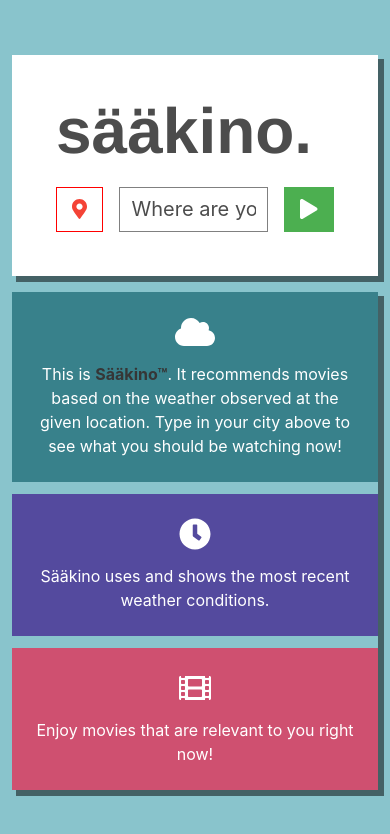
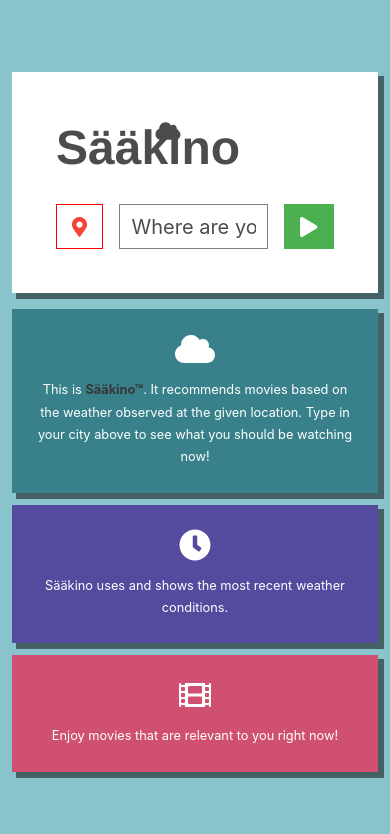
Before and after one commit to DoTheBarrelRoll/react-proju, a React (Create React App) app: page / in a window 390 px wide. Shown: the top 834 px of the page. Built offline with nearby package versions, Linux system fonts and the light colour scheme.

Commit message:
Small UI fixes primarily for mobile

```diff
--- a/src/SearchBar.js
+++ b/src/SearchBar.js
@@ -16,7 +16,7 @@
             buttonStyling: 'button is-medium locateButton solidwhite',
             geoData: null,
             searchString: null,
-            divIdMain: 'container centered column is-half',
+            divIdSearch: 'container centered column is-half',
             divIdHeader: 'is-padded gradientTitle',
             divIdCenterBox: 'centerBox solidwhite has-shadow',
             divIdInfoBox: 'tile',
@@ -75,12 +75,14 @@
 
     changeStyle = () => {
         this.setState({
-            divIdMain: "container centered column is-half fade-out",
+            divIdSearch: "container centered column is-half fade-out",
             divIdInfoBox: "solidwhite fade-out",
-            divIdHeader: "fade-out is-hidden"
+            divIdHeader: "is-padded gradientTitle fade-out"
         })
         this.sleep(500)
-            .then(() => this.setState({ divIdCenterBox: "hero solidwhite fade-in has-shadow-small", divIdMain: "fade-in" })
+            .then(() => this.setState({
+                divIdHeader: "is-hidden",
+                divIdCenterBox: "hero solidwhite fade-in has-shadow-small", divIdSearch: "fade-in" })
             )
     }
 
@@ -89,7 +91,7 @@
     }
 
     checkPosition = () => {
-        if (this.state.divIdMain === "fade-in") {
+        if (this.state.divIdSearch === "fade-in") {
         } else {
             this.changeStyle()
         }
@@ -119,14 +121,12 @@
                 {/* Error bar ends here */}
 
                 {/* Full-page div to (initially) center the searchbox on the page */}
-                <div className={this.state.divIdMain} id="Main">
-
+                <div className={this.state.divIdSearch} id="Main">
                     <div>
-
                         {/* Searchbox content: location, input, button */}
                         <div className={this.state.divIdCenterBox} id="CenterBox">
 
-                            <h1 className={this.state.divIdHeader}> sääkino.</h1>
+                            <h1 className={this.state.divIdHeader}> Sääkino<i className="fa fa-cloud" style={{marginLeft: -102, marginTop: 5, height: 20}}></i></h1>
 
                             {/* This is to make the items within the CenterBox on the same level and keep the block together*/}
                             <div className={this.state.divIdCenterToNav}>
@@ -154,26 +154,26 @@
 
                         {/* This is the info box below the input div */}
                         <div className={this.state.divIdInfoBox} id="InfoBox">
-                                <div className="level tile is-12 has-shadow">
+                                <div className="level tile is-12">
 
-                                    <div className="level-item cyan padded-top has-text-centered tile is-5 is-padded">
+                                    <div className="level-item cyan has-shadow padded-top has-text-centered tile is-6 is-padded">
                                         <div>
                                             <i className="fa fa-cloud fa-2x"></i>
-                                            <p className="has-margin">This is <strong>Sääkino™</strong>. It recommends movies based on the weather observed at the given location. Type in your city above to see what you should be watching now!</p>
+                                            <p className="has-margin infoText">This is <strong>Sääkino™</strong>. It recommends movies based on the weather observed at the given location. Type in your city above to see what you should be watching now!</p>
                                         </div>
                                     </div>
 
-                                    <div className="level-item tile purple has-text-centered is-padded is-4 padded-top">
+                                    <div className="level-item tile has-shadow purple has-text-centered is-padded is-3 padded-top">
                                         <div>
                                             <i className="fa fa-clock fa-2x"></i>
-                                            <p className="has-margin">Sääkino uses and shows the most recent weather conditions. </p>
+                                            <p className="has-margin infoText">Sääkino uses and shows the most recent weather conditions. </p>
                                         </div>
                                     </div>
 
-                                    <div className="level-item has-text-centered red tile is-padded is-3 padded-top">
+                                    <div className="level-item has-shadow has-text-centered red tile is-padded is-3 padded-top">
                                         <div>
                                             <i className="fa fa-film fa-2x"></i>
-                                            <p className="has-margin">Enjoy movies that are relevant to you right now!</p>
+                                            <p className="has-margin infoText">Enjoy movies that are relevant to you right now!</p>
                                         </div>
                                     </div>
                                 </div>
--- a/src/Weather.js
+++ b/src/Weather.js
@@ -66,32 +66,16 @@
     }
 
 
-
     render() {
         if (this.state.weather) {
 
             let windDirection = this.state.weather.wind.deg;
+            if (windDirection === "undefined") {
+                let windDirection = "Wind direction not available"
+            }
+            console.log(windDirection);
             let windRotate = "rotate(" + windDirection + "deg)";
 
-           /* if (this.state.weather.wind.deg > 338 || this.state.weather.wind.deg < 23) {
-                let windDir = "N"
-            } else if (this.state.weather.wind.deg > 23 && this.state.weather.wind.deg < 68) {
-                let windDir = "NE"
-            } else if (this.state.weather.wind.deg > 68 && this.state.weather.wind.deg < 113) {
-                let windDir = "E"
-            } else if (this.state.weather.wind.deg > 113 && this.state.weather.wind.deg < 158) {
-                let windDir = "SE"
-            } else if (this.state.weather.wind.deg > 158 && this.state.weather.wind.deg < 203) {
-                let windDir = "S"
-            } else if (this.state.weather.wind.deg > 203 && this.state.weather.wind.deg < 248) {
-                let windDir = "SW"
-            } else if (this.state.weather.wind.deg > 248 && this.state.weather.wind.deg < 293) {
-                let windDir = "W"
-            } else if (this.state.weather.wind.deg > 293 && this.state.weather.wind.deg < 338) {
-                let windDir = "NW"
-            } else {
-                let windDir = "Wind direction not available"
-            } */
 
 
             return (
@@ -109,8 +93,7 @@
                                         </div>
                                         <div className="field is-grouped padded-left" style={{ marginTop: -25, marginLeft: -10 }}>
                                             <div><FontAwesomeIcon style={{ transform: windRotate }} icon={faLongArrowAltUp} className="text-is-large" />
-                                                {console.log(this.state.weather)}
-                                                <p className="text-is-medium">Wind: {this.state.weather.wind.speed} m/s ({this.state.weather.wind.deg}°) </p>
+                                                <p className="text-is-medium">Wind: {this.state.weather.wind.speed} m/s ({windDirection}°) </p>
                                             </div>
                                         </div>
 
--- a/src/css/custom.css
+++ b/src/css/custom.css
@@ -211,8 +211,13 @@
   margin: 0;
 }
 
+.infoText {
+  font-size: 0.8em;
+  line-height: 1.75;
+}
+
 .input {
-  min-width: 85px;
+  min-width: 80px;
   width: 100%;
   border: 1px solid gray;
   border-radius: 0 0 0 0;
@@ -394,26 +399,15 @@
   cursor: pointer;
 }
 
-.onTop {
-  color: black;
-  font-size: 6em;
-}
-
-.onBottom {
-  color: #00BCD4;
-  transform: rotate(45deg);
+.gradientTitle {
   font-size: 3em;
-  margin-left: -1.9em;
-  margin-bottom: 0.3em;
-}
-
-.gradientTitle {
-  font-size: 4em;
   font-weight: 800;
   font-family: 'Helvetica Neue', sans-serif;
   transition: 2s;
-  color: rgba(0, 0, 0, 0.7);
+  color: rgba(76,76,76,1);
   line-height: 64px;
+  display: flex;
+  justify-content: flex-start;
 }
 
 .gradientTitle:hover {
@@ -421,15 +415,6 @@
   transition: 2s;
   left: 20px;
 }
-
-/*.gradientTitle:hover {
-  visibility: hidden;
-  color: black;
-  background: rgba(212,45,253,1);
-  width: 5em;
-  background-position-y: 20px;
-  transition: 2s;
-}*/
 
 .movie-container {
   min-width:0;
```
